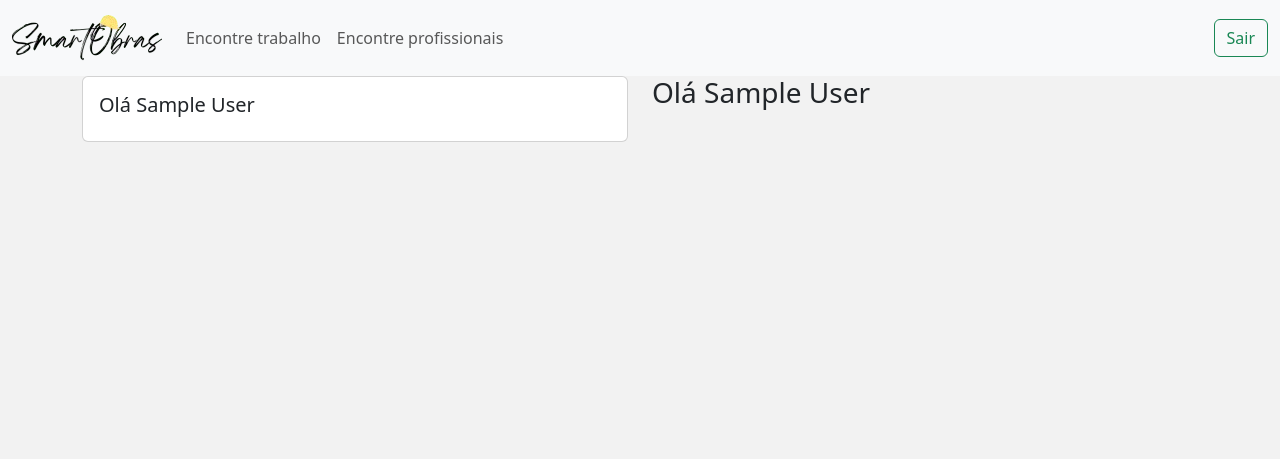
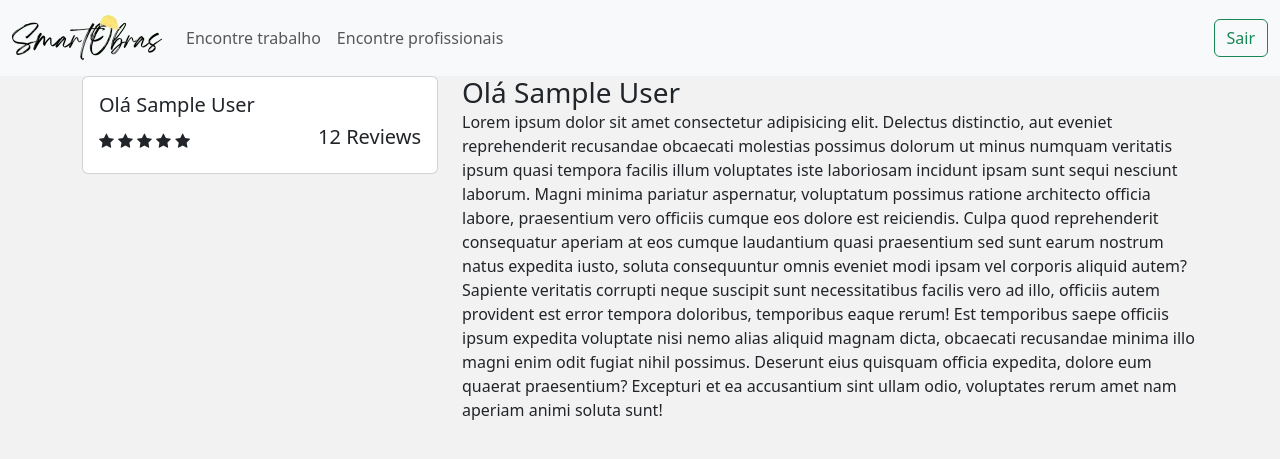
Before and after one commit to TheScaretale/SmartObras, a PHP site: page /home.php in a window 1280 px wide. Shown: the top 459 px of the page. Run offline with PHP 8.4, Linux system fonts and the light colour scheme; the visitor is signed in with stand-in values (Sample User, id 1); some libraries are stand-ins or nearby versions.

Commit message:
fazer estrelas funcionar

```diff
--- a/api/forgot.php
+++ b/api/forgot.php
@@ -1,7 +1,10 @@
 <?php
 header("Access-Control-Allow-Origin: *");
-header("Access-Control-Allow-Headers: Content-Type");
+header("Access-Control-Allow-Headers: Content-Type, Authorization");
+header("Access-Control-Allow-Methods: POST, GET, OPTIONS");
+header("Access-Control-Allow-Credentials: true");
 header("Content-Type: application/json; charset=UTF-8");
+
 
 $dados = json_decode(file_get_contents("php://input"), true);
 
--- a/api/register.php
+++ b/api/register.php
@@ -1,8 +1,11 @@
 <?php
 
 header("Access-Control-Allow-Origin: *");
-header("Access-Control-Allow-Headers: Content-Type");
+header("Access-Control-Allow-Headers: Content-Type, Authorization");
+header("Access-Control-Allow-Methods: POST, GET, OPTIONS");
+header("Access-Control-Allow-Credentials: true");
 header("Content-Type: application/json; charset=UTF-8");
+
 
 $dados = json_decode(file_get_contents("php://input"), true);
 
--- a/entrar.php
+++ b/entrar.php
@@ -15,7 +15,7 @@
         <div class="form-text" id="emailHelp"><a href="esquecisenha.php">Esqueceu a senha?</a></div>
         <label class="form-check-label" for="checkRemember">Lembre-me</label>
       </div>
-      <button type="submit" class="btn btn-primary" id="btnEntrar" onclick="login()">Entrar</button>
+      <button type="submit" class="btn btn-primary" id="btnEntrar" onclick="">Entrar</button>
       <a href="index.php" class="btn btn-primary">Voltar</a>
     </form>
   </div>
--- a/footer.php
+++ b/footer.php
@@ -1,5 +1,6 @@
 </div>
 <script src="https://cdn.jsdelivr.net/npm/bootstrap@5.3.3/dist/js/bootstrap.bundle.min.js" integrity="sha384-YvpcrYf0tY3lHB60NNkmXc5s9fDVZLESaAA55NDzOxhy9GkcIdslK1eN7N6jIeHz" crossorigin="anonymous"></script>
+<script src="https://cdnjs.cloudflare.com/ajax/libs/jquery/3.2.1/jquery.min.js"></script>
 <script src="scripts/main.js"></script>
 </body>
 </html>
--- a/home.php
+++ b/home.php
@@ -1,14 +1,25 @@
 <?php include "navbar.php"; ?>
 <div class="row">
-    <div class="col-md-6">
+    <div class="col-md-4">
         <div class="card">
             <div class="card-body">
                 <h5 class="card-title">Olá <?php echo $_SESSION["user"] ?></h5>
+                <div class="d-flex justify-content-between align-items-center">
+                    <div class="ratings">
+                        <i class="fa fa-star checked"></i>
+                        <i class="fa fa-star checked"></i>
+                        <i class="fa fa-star "></i>
+                        <i class="fa fa-star "></i>
+                        <i class="fa fa-star"></i>
+                    </div>
+                    <h5 class="review-count">12 Reviews</h5>
+                </div>
             </div>
         </div>
     </div>
-    <div class="col-md-6">
+    <div class="col-md-8">
         <h3 class="card-title">Olá <?php echo $_SESSION["user"] ?></h3>
+        <p>Lorem ipsum dolor sit amet consectetur adipisicing elit. Delectus distinctio, aut eveniet reprehenderit recusandae obcaecati molestias possimus dolorum ut minus numquam veritatis ipsum quasi tempora facilis illum voluptates iste laboriosam incidunt ipsam sunt sequi nesciunt laborum. Magni minima pariatur aspernatur, voluptatum possimus ratione architecto officia labore, praesentium vero officiis cumque eos dolore est reiciendis. Culpa quod reprehenderit consequatur aperiam at eos cumque laudantium quasi praesentium sed sunt earum nostrum natus expedita iusto, soluta consequuntur omnis eveniet modi ipsam vel corporis aliquid autem? Sapiente veritatis corrupti neque suscipit sunt necessitatibus facilis vero ad illo, officiis autem provident est error tempora doloribus, temporibus eaque rerum! Est temporibus saepe officiis ipsum expedita voluptate nisi nemo alias aliquid magnam dicta, obcaecati recusandae minima illo magni enim odit fugiat nihil possimus. Deserunt eius quisquam officia expedita, dolore eum quaerat praesentium? Excepturi et ea accusantium sint ullam odio, voluptates rerum amet nam aperiam animi soluta sunt!</p>
     </div>
 </div>
 <?php include "footer.php"; ?>
--- a/navbar.php
+++ b/navbar.php
@@ -1,5 +1,9 @@
 <?php
-session_start()
+session_start();
+if(isset($_GET["logout"])) {
+    session_unset();
+    session_destroy();
+}
 ?>
 
 <!DOCTYPE html>
@@ -11,6 +15,7 @@ session_start()
 
     <link rel="stylesheet" href="styles/style.css">
     <link href="https://cdn.jsdelivr.net/npm/bootstrap@5.3.3/dist/css/bootstrap.min.css" rel="stylesheet" integrity="sha384-QWTKZyjpPEjISv5WaRU9OFeRpok6YctnYmDr5pNlyT2bRjXh0JMhjY6hW+ALEwIH" crossorigin="anonymous">
+    <link href="https://cdnjs.cloudflare.com/ajax/libs/font-awesome/4.7.0/css/font-awesome.min.css" rel="stylesheet">
 
 </head>
 <body>
@@ -25,7 +30,7 @@ session_start()
             <div class="collapse navbar-collapse" id="conteudoNavbar">
                 <ul class="navbar-nav me-auto mb-2 mb-lg-0">
                     <?php
-                    if ($_SESSION["user"]) {
+                    if (!empty($_SESSION["user"])) {
                     ?>
 
                         <li class="nav-item">
@@ -36,7 +41,7 @@ session_start()
                         </li>
                     </ul>
                     <div class="d-flex">
-                        <a href="" class="btn btn-outline-success" type="submit">Sair</a>
+                        <a href="index.php?logout" class="btn btn-outline-success" type="submit">Sair</a>
                     </div>
 
                     <?php
--- a/scripts/main.js
+++ b/scripts/main.js
@@ -50,8 +50,13 @@ function login() {
 }
 
 
+document.addEventListener("DOMContentLoaded", function () {
+  const forgotPass = document.getElementById("forgotPass");
+  forgotPass.addEventListener("submit", login);
+})
 
-function forgotPass(event) {
+
+function forgotPass() {
   event.preventDefault();
   const email = document.getElementById("email").value;
   const data = {
@@ -82,8 +87,8 @@ function forgotPass(event) {
 }
 
 document.addEventListener("DOMContentLoaded", function () {
-  const loginForm = document.getElementById("registerForm");
-  loginForm.addEventListener("submit", login);
+  const registerForm = document.getElementById("registerForm");
+  registerForm.addEventListener("submit", login);
 })
 
 function register(){
```
Also changed, not shown: api/login.php (+9 -1 lines).
